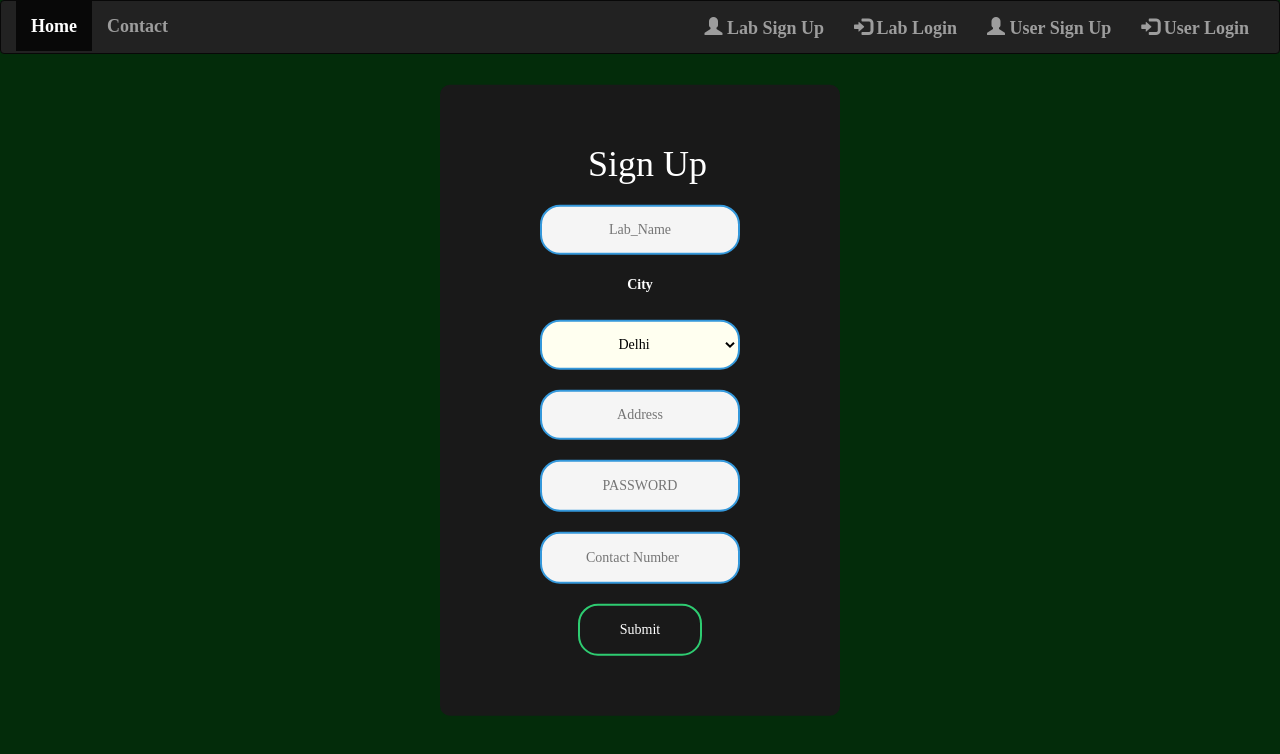
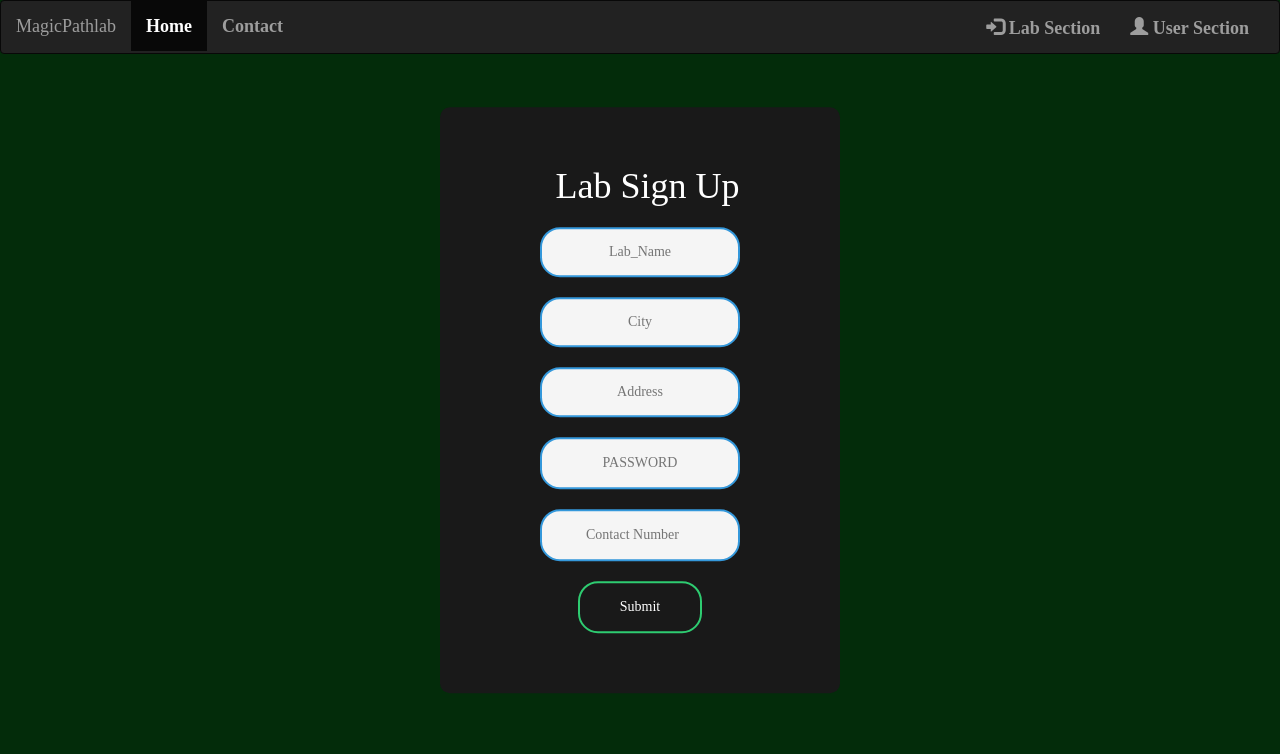
Before and after one commit to Ishu-Agarwal/medical-lab, a React (Create React App) app in the folder client/: page /LabSignUp in a window 1280 px wide. Shown: the top 754 px of the page. Built offline with nearby package versions, Linux system fonts and the light colour scheme.

Commit message:
corrected19

```diff
--- a/client/src/App.js
+++ b/client/src/App.js
@@ -13,15 +13,17 @@ import Employee from "./Employee";
 import TodoItem from "./TodoItem";
 import AddEmployee from "./AddEmployee";
 import EmployeeDetails from "./EmployeeDetails";
+import LabSection from "./LabSection";
+import UserSection from "./UserSection";
 import Todo from "./Todo";
 function App() {
   return (
   <Router>
 <nav class="navbar navbar-inverse">
   <div class="container-fluid">
-    {/* <div class="navbar-header">
+    <div class="navbar-header">
       <a class="navbar-brand" >MagicPathlab</a>
-    </div> */}
+    </div>
     <ul class="nav navbar-nav">
       <li class="active"><Link to='/Home'>Home</Link></li>
       <li><Link to="/Contact">Contact</Link></li>
@@ -29,10 +31,8 @@ function App() {
 
     </ul>
     <ul class="nav navbar-nav navbar-right">
-      <li><Link to="/LabSignUp"><span class="glyphicon glyphicon-user"></span> Lab Sign Up</Link></li>
-      <li><Link to="/LabLogin"><span class="glyphicon glyphicon-log-in"></span> Lab Login</Link></li>
-      <li><Link to="/SignUp"><span class="glyphicon glyphicon-user"></span> User Sign Up</Link></li>
-      <li><Link to="/Login"><span class="glyphicon glyphicon-log-in"></span> User Login</Link></li>
+      <li><Link to="/LabSection"><span class="glyphicon glyphicon-log-in"></span> Lab Section</Link></li>
+      <li><Link to="/UserSection"><span class="glyphicon glyphicon-user"></span> User Section</Link></li>
     </ul>
   </div>
 </nav>
@@ -86,6 +86,12 @@ function App() {
       <Route exact path ="/Todo">
         <Todo/>
       </Route>
+      <Route exact path ="/LabSection">
+        <LabSection/>
+      </Route>
+      <Route exact path ="/UserSection">
+        <UserSection/>
+      </Route>
       {/* <Route exact path ="/Corona">
         <Corona/>
       </Route> */}
--- a/client/src/LabLogin.js
+++ b/client/src/LabLogin.js
@@ -53,7 +53,7 @@ const LabLogin = () => {
     return (
         <div>
             <form method="POST"className='box'>
-                 <h1 className='login'>Login</h1>
+                 <h1 className='login'>Lab Login</h1>
                 <input type="text" placeholder="LabName" name="uname"  value={user.uname} onChange={handleInputs}/>
                 <input type="text" placeholder="City" name="city"  value={user.city} onChange={handleInputs}/>
                 <input type="password" name="password" placeholder="PASSWORD" value={user.password} onChange={handleInputs}/>
--- /dev/null
+++ b/client/src/LabSection.js
@@ -0,0 +1,19 @@
+import React from 'react'
+import {BrowserRouter as Router,Switch ,Route,Link} from "react-router-dom";
+ const LabSection = () => {
+    // const location = useLocation();
+    // useEffect(() => {
+    //    console.log(location.pathname);
+    // }, [location]);
+    // const tass=location.state.data||"";
+    return (
+
+        <div className='hom'>
+                <ul>
+                  <li><Link to ="/LabLogin" ><button>Lab Login</button></Link></li>
+                  <li><Link to ="/LabSignUp"><button>Lab SignUp</button></Link></li>
+                </ul>
+            </div>
+    )
+}
+export default LabSection;
--- a/client/src/LabSignUp.js
+++ b/client/src/LabSignUp.js
@@ -45,17 +45,9 @@ const LabSignUp = () => {
         <div>
 
             <form method="POST" className='box' >
-                 <h1>Sign Up</h1>
+                 <h1>Lab Sign Up</h1>
                 <input type="text" placeholder="Lab_Name"          name="uname"  value={user.uname} onChange={handleInputs}/>
-                <label for="city">City</label>
-                    <select id="" name="city"  value={user.city} onChange={handleInputs}>
-                    <option value="Delhi">Delhi</option>
-                    <option value="Bombay">Bombay</option>
-                    <option value="Kolkata">Kolkata</option>
-                    <option value="Jaipur">Jaipur</option>
-                    <option value="Banglore">Banglore</option>
-                    <option value="Kota">Kota</option>
-                </select>
+                <input type="text" placeholder="City"          name="city"  value={user.city} onChange={handleInputs}/>
                 <input type="text" placeholder="Address"          name="address"  value={user.address} onChange={handleInputs}/>
                 <input type="password" placeholder="PASSWORD"       name="password"  value={user.password} onChange={handleInputs}/>
                 {/* <input type="password" placeholder="Renter PASSWORD"name="re-enter"  value={user.fname} onChange={handleInputs}/> */}
--- /dev/null
+++ b/client/src/UserSection.js
@@ -0,0 +1,19 @@
+import React from 'react'
+import {BrowserRouter as Router,Switch ,Route,Link} from "react-router-dom";
+ const UserSection = () => {
+    // const location = useLocation();
+    // useEffect(() => {
+    //    console.log(location.pathname);
+    // }, [location]);
+    // const tass=location.state.data||"";
+    return (
+
+        <div className='hom'>
+                <ul>
+                  <li><Link to ="/Login" ><button>User Login</button></Link></li>
+                  <li><Link to ="/SignUp"><button>User SignUp</button></Link></li>
+                </ul>
+            </div>
+    )
+}
+export default UserSection;
```
